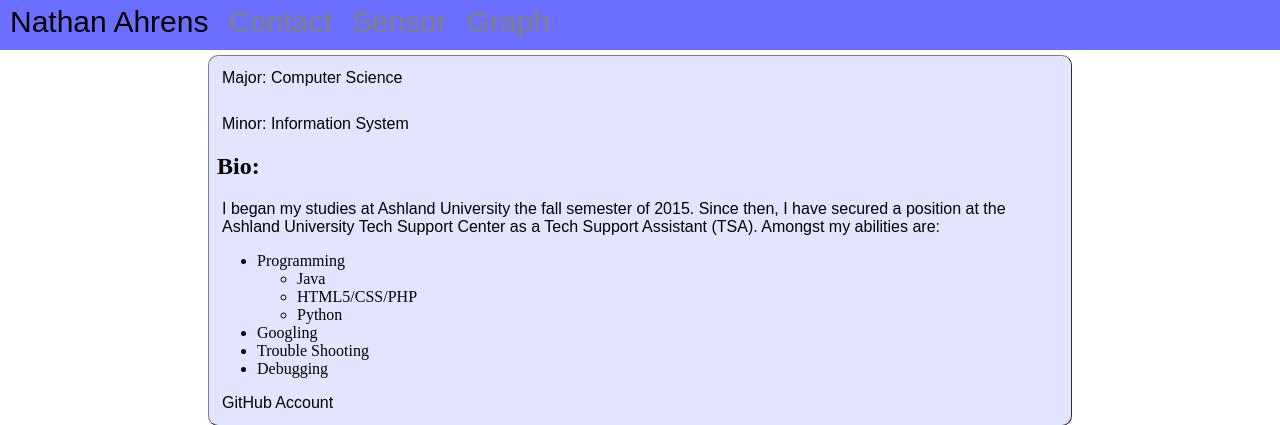
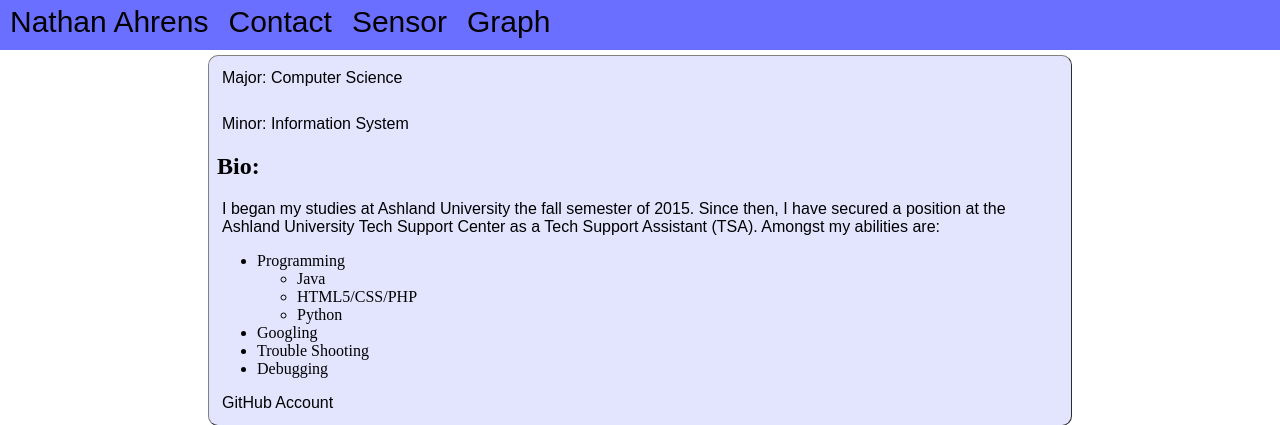
Before and after one commit to redninja2/pi3-django, a Django app: page / in a window 1280 px wide. Shown: the top 425 px of the page. Run offline with Django 3.2, Linux system fonts and the light colour scheme; data comes from the database, SQL or seed files in the repository.

Commit message:
Updating colors of header

```diff
--- a/static/temperature/style/standard.css
+++ b/static/temperature/style/standard.css
@@ -84,14 +84,6 @@ footer{
 	box-sizing: border-box;         /* Opera/IE 8+ */
 }
 
-
-.header-link{
-	color: grey;
-	font-size: 30px;
-	text-decoration: none;
-	margin: 0px 10px;
-}
-
 #header{
 	color: grey;
 	top:0px;
```
